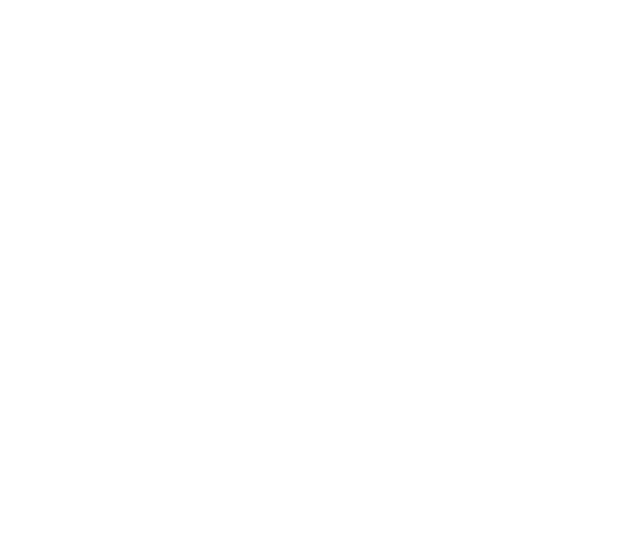
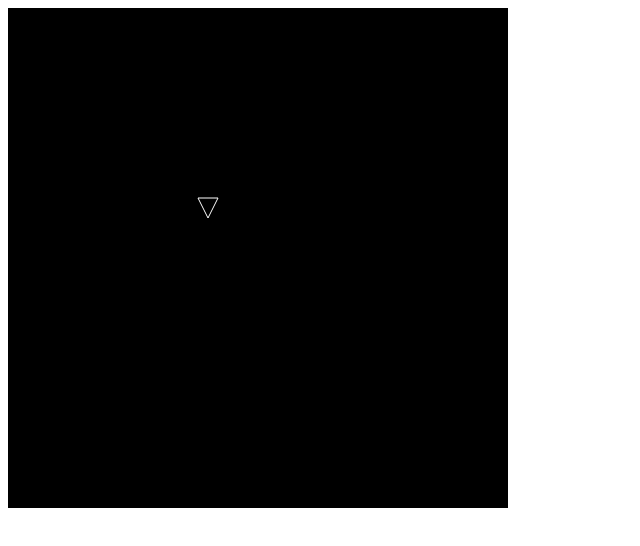
Before and after one commit to marcoswitcel/vector-graphics-and-asteroids, a website with bundled scripts: page public/index.html in a window 1280 px wide. Shown: the whole page, without its empty margins (0-640 px from the left). Built offline with nearby package versions, Linux system fonts and the light colour scheme.

Commit message:
primeiro polígono na tela

```diff
--- a/public/index.html
+++ b/public/index.html
@@ -7,6 +7,6 @@
     <title>Gráficos Vetoriais</title>
 </head>
 <body>
-    <script src="./dist/index.js"></script>
+    <script type="module" src="./dist/index.js"></script>
 </body>
 </html>
--- /dev/null
+++ b/src/draw.ts
@@ -0,0 +1,21 @@
+
+export type Vector2 = {
+    x: number,
+    y: number
+};
+
+export function drawPolygon(ctx: CanvasRenderingContext2D, position: Vector2, polygon: readonly Vector2[]) {
+    let point: Vector2 = polygon[0];
+    ctx.beginPath();
+    ctx.moveTo(position.x + point.x, position.y + point.y);
+    for (let i = 1; i < polygon.length; i++) {
+        point = polygon[i];
+        ctx.lineTo(position.x + point.x, position.y + point.y);
+    }
+    point = polygon[0];
+    ctx.lineTo(position.x + point.x, position.y + point.y);
+    ctx.closePath();
+    ctx.lineWidth = 1;
+    ctx.strokeStyle = '#FFFFFF';
+    ctx.stroke();
+}
--- a/src/index.ts
+++ b/src/index.ts
@@ -1 +1,24 @@
-console.log('olá mundo');
+import { drawPolygon, Vector2 } from "./draw.js";
+
+const canvas = document.createElement('canvas');
+
+document.body.appendChild(canvas);
+
+canvas.width = 500;
+canvas.height = 500;
+
+const ctx = canvas.getContext('2d');
+
+if (ctx === null) throw 'Contexto nulo';
+
+ctx.fillStyle = '#000';
+ctx.fillRect(0, 0, canvas.width, canvas.height);
+
+const polygon: Vector2[] = [
+    { x: 0, y: 10 },
+    { x: 10, y: -10 },
+    { x: -10, y: -10 },
+];
+const position = { x: 200, y: 200 };
+
+drawPolygon(ctx, position,  polygon);
--- a/tsconfig.json
+++ b/tsconfig.json
@@ -25,7 +25,7 @@
     // "moduleDetection": "auto",                        /* Control what method is used to detect module-format JS files. */
 
     /* Modules */
-    "module": "commonjs",                                /* Specify what module code is generated. */
+    "module": "ES6",                                /* Specify what module code is generated. */
     "rootDir": "./src",                                  /* Specify the root folder within your source files. */
     // "moduleResolution": "node",                       /* Specify how TypeScript looks up a file from a given module specifier. */
     // "baseUrl": "./",                                  /* Specify the base directory to resolve non-relative module names. */
```
